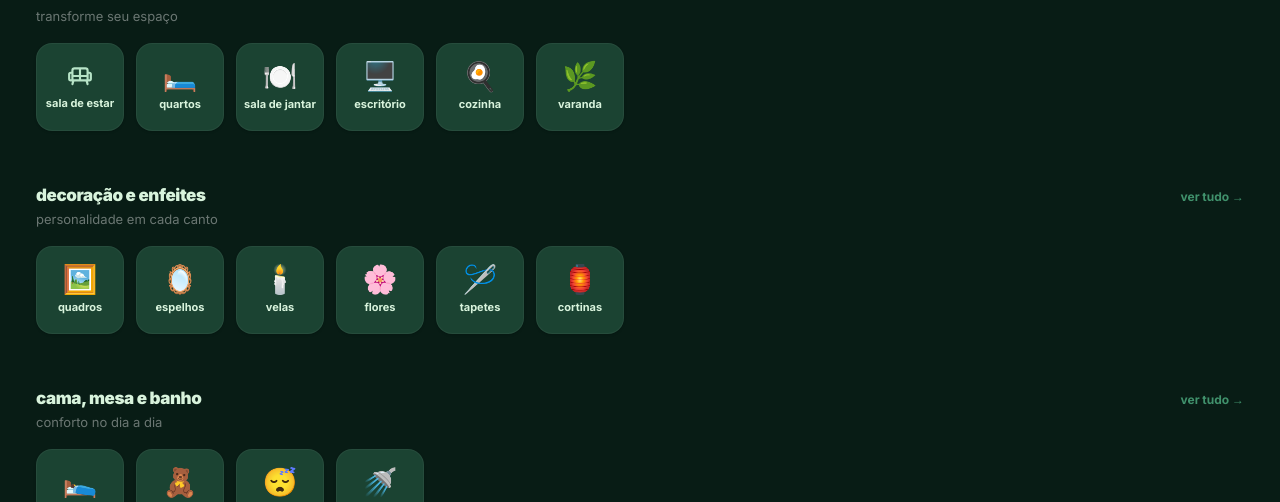
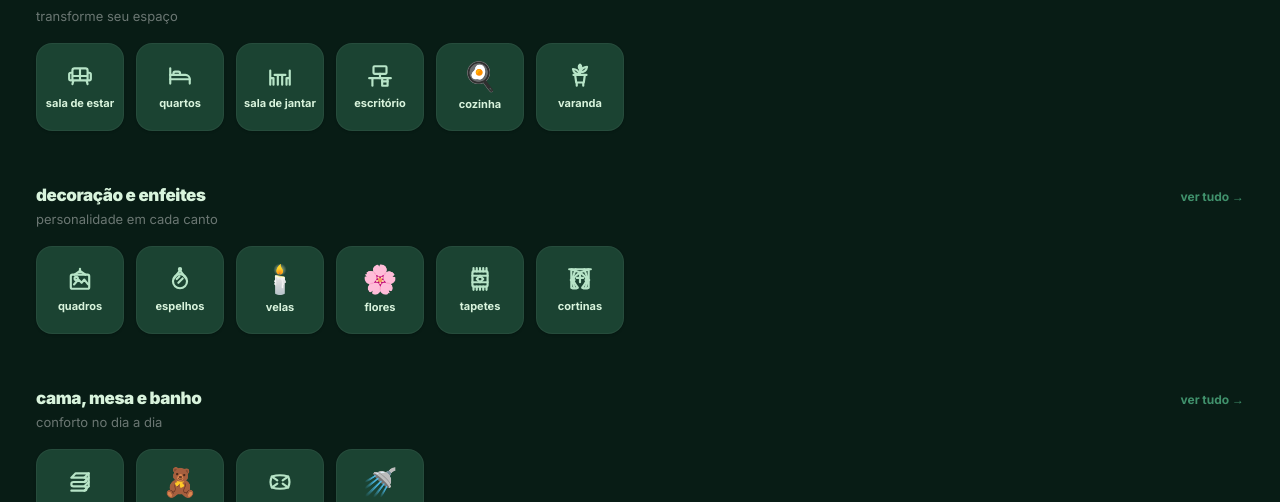
Before and after one commit to EduardoFedeli/Kloop, a Next.js app: page /casa in a window 1280 px wide. Shown: the part 291-793 px from the top of the page. Built offline with nearby package versions, Linux system fonts and the light colour scheme; no server answers; the database is empty.

Commit message:
feat: adiciona mais 14 icones customizados (moveis, decoracao, acessorios, sapatilha)

```diff
--- a/src/app/(main)/casa/page.tsx
+++ b/src/app/(main)/casa/page.tsx
@@ -1,6 +1,6 @@
 import Link from 'next/link'
 import type { ComponentType } from 'react'
-import { SofaIcon } from '@/components/icons/CustomIcons'
+import { SofaIcon, CamaIcon, MesaJantarIcon, EscritorioIcon, VarandaIcon, QuadroIcon, EspelhoIcon, TapeteIcon, CortinaIcon, LencolIcon, TravesseiroIcon } from '@/components/icons/CustomIcons'
 
 type IconComponent = ComponentType<{ size?: number; className?: string }>
 type SubCard = { emoji: string; icon?: IconComponent; label: string; href: string }
@@ -13,11 +13,11 @@ const SECTIONS: Section[] = [
     href: '/search?dept=casa-e-decor&cat=moveis',
     cards: [
       { emoji: '🛋️', icon: SofaIcon, label: 'sala de estar', href: '/search?dept=casa-e-decor&cat=moveis&sub=sala-de-tv-e-estar' },
-      { emoji: '🛏️', label: 'quartos', href: '/search?dept=casa-e-decor&cat=moveis&sub=quartos' },
-      { emoji: '🍽️', label: 'sala de jantar', href: '/search?dept=casa-e-decor&cat=moveis&sub=sala-de-jantar' },
-      { emoji: '🖥️', label: 'escritório', href: '/search?dept=casa-e-decor&cat=moveis&sub=escritorio' },
+      { emoji: '🛏️', icon: CamaIcon, label: 'quartos', href: '/search?dept=casa-e-decor&cat=moveis&sub=quartos' },
+      { emoji: '🍽️', icon: MesaJantarIcon, label: 'sala de jantar', href: '/search?dept=casa-e-decor&cat=moveis&sub=sala-de-jantar' },
+      { emoji: '🖥️', icon: EscritorioIcon, label: 'escritório', href: '/search?dept=casa-e-decor&cat=moveis&sub=escritorio' },
       { emoji: '🍳', label: 'cozinha', href: '/search?dept=casa-e-decor&cat=moveis&sub=cozinha' },
-      { emoji: '🌿', label: 'varanda', href: '/search?dept=casa-e-decor&cat=moveis&sub=varanda-e-jardim' },
+      { emoji: '🌿', icon: VarandaIcon, label: 'varanda', href: '/search?dept=casa-e-decor&cat=moveis&sub=varanda-e-jardim' },
     ],
   },
   {
@@ -25,12 +25,12 @@ const SECTIONS: Section[] = [
     subtitle: 'personalidade em cada canto',
     href: '/search?dept=casa-e-decor&cat=decoracao-e-enfeites',
     cards: [
-      { emoji: '🖼️', label: 'quadros', href: '/search?dept=casa-e-decor&cat=decoracao-e-enfeites&sub=adornos' },
-      { emoji: '🪞', label: 'espelhos', href: '/search?dept=casa-e-decor&cat=decoracao-e-enfeites&sub=espelhos' },
+      { emoji: '🖼️', icon: QuadroIcon, label: 'quadros', href: '/search?dept=casa-e-decor&cat=decoracao-e-enfeites&sub=adornos' },
+      { emoji: '🪞', icon: EspelhoIcon, label: 'espelhos', href: '/search?dept=casa-e-decor&cat=decoracao-e-enfeites&sub=espelhos' },
       { emoji: '🕯️', label: 'velas', href: '/search?dept=casa-e-decor&cat=decoracao-e-enfeites&sub=velas' },
       { emoji: '🌸', label: 'flores', href: '/search?dept=casa-e-decor&cat=decoracao-e-enfeites&sub=flores' },
-      { emoji: '🪡', label: 'tapetes', href: '/search?dept=casa-e-decor&cat=decoracao-e-enfeites&sub=tapetes' },
-      { emoji: '🏮', label: 'cortinas', href: '/search?dept=casa-e-decor&cat=decoracao-e-enfeites&sub=cortinas' },
+      { emoji: '🪡', icon: TapeteIcon, label: 'tapetes', href: '/search?dept=casa-e-decor&cat=decoracao-e-enfeites&sub=tapetes' },
+      { emoji: '🏮', icon: CortinaIcon, label: 'cortinas', href: '/search?dept=casa-e-decor&cat=decoracao-e-enfeites&sub=cortinas' },
     ],
   },
   {
@@ -38,9 +38,9 @@ const SECTIONS: Section[] = [
     subtitle: 'conforto no dia a dia',
     href: '/search?dept=casa-e-decor&cat=cama-mesa-banho',
     cards: [
-      { emoji: '🛌', label: 'lençóis', href: '/search?dept=casa-e-decor&cat=cama-mesa-banho&sub=lencois' },
+      { emoji: '🛌', icon: LencolIcon, label: 'lençóis', href: '/search?dept=casa-e-decor&cat=cama-mesa-banho&sub=lencois' },
       { emoji: '🧸', label: 'cobertores', href: '/search?dept=casa-e-decor&cat=cama-mesa-banho&sub=cobertores' },
-      { emoji: '😴', label: 'travesseiros', href: '/search?dept=casa-e-decor&cat=cama-mesa-banho&sub=travesseiros' },
+      { emoji: '😴', icon: TravesseiroIcon, label: 'travesseiros', href: '/search?dept=casa-e-decor&cat=cama-mesa-banho&sub=travesseiros' },
       { emoji: '🚿', label: 'toalhas', href: '/search?dept=casa-e-decor&cat=cama-mesa-banho&sub=toalhas' },
     ],
   },
--- a/src/app/(main)/kids/page.tsx
+++ b/src/app/(main)/kids/page.tsx
@@ -1,6 +1,6 @@
 import Link from 'next/link'
 import type { ComponentType } from 'react'
-import { MamadeiraIcon, VestidoIcon, CalcaIcon, CasacoIcon, TenisIcon, PijamaIcon, BodyBebeIcon, SandaliaIcon, BolsaMaternidadeIcon } from '@/components/icons/CustomIcons'
+import { MamadeiraIcon, VestidoIcon, CalcaIcon, CasacoIcon, TenisIcon, PijamaIcon, BodyBebeIcon, SandaliaIcon, BolsaMaternidadeIcon, SapatilhaIcon, CamaIcon } from '@/components/icons/CustomIcons'
 
 type IconComponent = ComponentType<{ size?: number; className?: string }>
 type SubCard = { emoji: string; icon?: IconComponent; label: string; href: string }
@@ -40,7 +40,7 @@ const SECTIONS: Section[] = [
       { emoji: '👟', icon: TenisIcon, label: 'tênis', href: '/search?dept=criancas&cat=calcados&sub=tenis' },
       { emoji: '👡', icon: SandaliaIcon, label: 'sandálias', href: '/search?dept=criancas&cat=calcados&sub=sandalias' },
       { emoji: '👢', label: 'botas', href: '/search?dept=criancas&cat=calcados&sub=botas' },
-      { emoji: '🥿', label: 'sapatilhas', href: '/search?dept=criancas&cat=calcados&sub=sapatilhas' },
+      { emoji: '🥿', icon: SapatilhaIcon, label: 'sapatilhas', href: '/search?dept=criancas&cat=calcados&sub=sapatilhas' },
       { emoji: '🥾', label: 'sapatos', href: '/search?dept=criancas&cat=calcados&sub=sapatos' },
     ],
   },
@@ -49,7 +49,7 @@ const SECTIONS: Section[] = [
     subtitle: 'tudo para o bebê',
     href: '/search?dept=criancas&cat=acessorios-e-enxoval',
     cards: [
-      { emoji: '🛏️', label: 'cama/berço', href: '/search?dept=criancas&cat=acessorios-e-enxoval&sub=cama-berco-banho' },
+      { emoji: '🛏️', icon: CamaIcon, label: 'cama/berço', href: '/search?dept=criancas&cat=acessorios-e-enxoval&sub=cama-berco-banho' },
       { emoji: '🤱', label: 'maternidade', href: '/search?dept=criancas&cat=acessorios-e-enxoval&sub=maternidade' },
       { emoji: '👜', icon: BolsaMaternidadeIcon, label: 'bolsas', href: '/search?dept=criancas&cat=acessorios-e-enxoval&sub=bolsas' },
       { emoji: '💺', label: 'cadeirinhas', href: '/search?dept=criancas&cat=acessorios-e-enxoval&sub=cadeirinhas' },
--- a/src/app/(main)/mocas/page.tsx
+++ b/src/app/(main)/mocas/page.tsx
@@ -1,6 +1,6 @@
 import Link from 'next/link'
 import type { ComponentType } from 'react'
-import { VestidoIcon, CalcaIcon, BlusaIcon, CasacoIcon, SaiaIcon, ShortsIcon, PerfumeIcon, TenisIcon, BolsaIcon, OculosIcon, MaquiagemIcon, SkincareIcon, CabeloIcon, UnhaIcon, MochilaIcon, ClutchIcon, ToteIcon, CrossbodyIcon, SandaliaIcon, MuleIcon, RelogioIcon } from '@/components/icons/CustomIcons'
+import { VestidoIcon, CalcaIcon, BlusaIcon, CasacoIcon, SaiaIcon, ShortsIcon, PerfumeIcon, TenisIcon, BolsaIcon, OculosIcon, MaquiagemIcon, SkincareIcon, CabeloIcon, UnhaIcon, MochilaIcon, ClutchIcon, ToteIcon, CrossbodyIcon, SandaliaIcon, MuleIcon, RelogioIcon, ChapeuIcon, JoiaIcon } from '@/components/icons/CustomIcons'
 
 type IconComponent = ComponentType<{ size?: number; className?: string }>
 type SubCard = { emoji: string; icon?: IconComponent; label: string; href: string }
@@ -63,9 +63,9 @@ const SECTIONS: Section[] = [
     cards: [
       { emoji: '👓', icon: OculosIcon, label: 'óculos', href: '/search?dept=mocas&cat=acessorios&sub=oculos' },
       { emoji: '⌚', icon: RelogioIcon, label: 'relógios', href: '/search?dept=mocas&cat=acessorios&sub=relogios' },
-      { emoji: '💍', label: 'jóias', href: '/search?dept=mocas&cat=acessorios&sub=joias-e-bijuterias' },
+      { emoji: '💍', icon: JoiaIcon, label: 'jóias', href: '/search?dept=mocas&cat=acessorios&sub=joias-e-bijuterias' },
       { emoji: '🧣', label: 'cachecóis', href: '/search?dept=mocas&cat=acessorios&sub=cachacois' },
-      { emoji: '🎩', label: 'chapéus', href: '/search?dept=mocas&cat=acessorios&sub=chapeus' },
+      { emoji: '🎩', icon: ChapeuIcon, label: 'chapéus', href: '/search?dept=mocas&cat=acessorios&sub=chapeus' },
     ],
   },
 ]
--- a/src/app/(main)/rapazes/page.tsx
+++ b/src/app/(main)/rapazes/page.tsx
@@ -1,6 +1,6 @@
 import Link from 'next/link'
 import type { ComponentType } from 'react'
-import { CalcaIcon, BlusaIcon, CasacoIcon, ShortsIcon, TernoIcon, PerfumeIcon, TenisIcon, OculosIcon, CamisaSocialIcon, SkincareIcon, CabeloIcon, MochilaIcon, MaletaIcon, RelogioIcon } from '@/components/icons/CustomIcons'
+import { CalcaIcon, BlusaIcon, CasacoIcon, ShortsIcon, TernoIcon, PerfumeIcon, TenisIcon, OculosIcon, CamisaSocialIcon, SkincareIcon, CabeloIcon, MochilaIcon, MaletaIcon, RelogioIcon, CarteiraIcon, ChapeuIcon, JoiaIcon } from '@/components/icons/CustomIcons'
 
 type IconComponent = ComponentType<{ size?: number; className?: string }>
 type SubCard = { emoji: string; icon?: IconComponent; label: string; href: string }
@@ -39,9 +39,9 @@ const SECTIONS: Section[] = [
     cards: [
       { emoji: '⌚', icon: RelogioIcon, label: 'relógios', href: '/search?dept=rapazes&cat=acessorios&sub=relogios' },
       { emoji: '👓', icon: OculosIcon, label: 'óculos', href: '/search?dept=rapazes&cat=acessorios&sub=oculos' },
-      { emoji: '👛', label: 'carteiras', href: '/search?dept=rapazes&cat=acessorios&sub=carteiras' },
-      { emoji: '🎩', label: 'chapéus', href: '/search?dept=rapazes&cat=acessorios&sub=chapeus' },
-      { emoji: '💍', label: 'jóias', href: '/search?dept=rapazes&cat=acessorios&sub=joias-e-bijuterias' },
+      { emoji: '👛', icon: CarteiraIcon, label: 'carteiras', href: '/search?dept=rapazes&cat=acessorios&sub=carteiras' },
+      { emoji: '🎩', icon: ChapeuIcon, label: 'chapéus', href: '/search?dept=rapazes&cat=acessorios&sub=chapeus' },
+      { emoji: '💍', icon: JoiaIcon, label: 'jóias', href: '/search?dept=rapazes&cat=acessorios&sub=joias-e-bijuterias' },
     ],
   },
   {
--- a/src/components/icons/CustomIcons.tsx
+++ b/src/components/icons/CustomIcons.tsx
@@ -342,6 +342,178 @@ export function MuleIcon({ size = 24, className }: IconProps) {
   )
 }
 
+export function CamaIcon({ size = 24, className }: IconProps) {
+  return (
+    <svg width={size} height={size} viewBox="0 0 24 24" {...base} className={className}>
+      <title>Cama</title>
+      <path d="M3 5v14" />
+      <path d="M3 15h18v4" />
+      <path d="M3 11h14a4 4 0 0 1 4 4" />
+      <path d="M6 11V9.5A1.5 1.5 0 0 1 7.5 8h3A1.5 1.5 0 0 1 12 9.5V11" />
+    </svg>
+  )
+}
+
+export function CarteiraIcon({ size = 24, className }: IconProps) {
+  return (
+    <svg width={size} height={size} viewBox="0 0 24 24" {...base} className={className}>
+      <title>Carteira</title>
+      <path d="M7 6V4a1 1 0 0 1 1-1h8a1 1 0 0 1 1 1v2" />
+      <rect x="2" y="6" width="20" height="14" rx="2" />
+      <path d="M22 10h-5a2 2 0 0 0-2 2a2 2 0 0 0 2 2h5" />
+      <path d="M18 12h.01" />
+    </svg>
+  )
+}
+
+export function ChapeuIcon({ size = 24, className }: IconProps) {
+  return (
+    <svg width={size} height={size} viewBox="0 0 24 24" {...base} className={className}>
+      <title>Chapéu</title>
+      <path d="M2 14.5c3 4 17 4 20 0" />
+      <path d="M6.5 15.5l.8-5.5c.2-3.5 2.5-4 4.7-2 2.2-2 4.5-1.5 4.7 2l.8 5.5" />
+      <path d="M6.9 12.8c3.1 1 7.1 1 10.2 0" />
+    </svg>
+  )
+}
+
+export function CortinaIcon({ size = 24, className }: IconProps) {
+  return (
+    <svg width={size} height={size} viewBox="0 0 24 24" {...base} className={className}>
+      <title>Cortina</title>
+      <path d="M12 7v8" />
+      <path d="M9 11h6" />
+      <path d="M2 3h20" />
+      <path d="M4 3v17c2 1 4 1 6 0c-1.5-2.5-4-4.5-4-7c0-3.5 4.5-6 6-7Z" />
+      <path d="M8 3c-1 4-3 6-3 10c0 3 1.5 5.5 2 7" />
+      <path d="M3.5 13c1 1 2.5 1 3.5 0" />
+      <path d="M20 3v17c-2 1-4 1-6 0c1.5-2.5 4-4.5 4-7c0-3.5-4.5-6-6-7Z" />
+      <path d="M16 3c1 4 3 6 3 10c0 3-1.5 5.5-2 7" />
+      <path d="M20.5 13c-1 1-2.5 1-3.5 0" />
+    </svg>
+  )
+}
+
+export function EscritorioIcon({ size = 24, className }: IconProps) {
+  return (
+    <svg width={size} height={size} viewBox="0 0 24 24" {...base} className={className}>
+      <title>Escritório</title>
+      <rect x="6" y="3" width="12" height="7" rx="1" />
+      <path d="M12 10v4" />
+      <path d="M2 14h20" />
+      <path d="M5 14v7" />
+      <path d="M14 14v7h5v-7" />
+      <path d="M14 17h5" />
+    </svg>
+  )
+}
+
+export function EspelhoIcon({ size = 24, className }: IconProps) {
+  return (
+    <svg width={size} height={size} viewBox="0 0 24 24" {...base} className={className}>
+      <title>Espelho</title>
+      <circle cx="12" cy="3" r="1" />
+      <path d="M6.5 11.5L12 4l5.5 7.5" />
+      <circle cx="12" cy="14" r="6.5" />
+      <path d="M10.5 15.5l4-4" />
+      <path d="M9 12l2.5-2.5" />
+    </svg>
+  )
+}
+
+export function JoiaIcon({ size = 24, className }: IconProps) {
+  return (
+    <svg width={size} height={size} viewBox="0 0 24 24" {...base} className={className}>
+      <title>Joia</title>
+      <path d="M8 3h8l3 4-7 5-7-5Z M5 7h14 M8 3l4 4 4-4 M12 7v5 M6.5 8.5a7.5 7.5 0 1 0 11 0" />
+    </svg>
+  )
+}
+
+export function LencolIcon({ size = 24, className }: IconProps) {
+  return (
+    <svg width={size} height={size} viewBox="0 0 24 24" {...base} className={className}>
+      <title>Lençol</title>
+      <path d="M4 8l4-4h12l-4 4H4z" />
+      <path d="M16 8a2 2 0 0 1 0 4H6a2 2 0 0 0 0 4h10a2 2 0 0 1 0 4H4" />
+      <path d="M20 4v12" />
+      <path d="M16 12l4-4" />
+      <path d="M16 16l4-4" />
+      <path d="M16 20l4-4" />
+    </svg>
+  )
+}
+
+export function MesaJantarIcon({ size = 24, className }: IconProps) {
+  return (
+    <svg width={size} height={size} viewBox="0 0 24 24" {...base} className={className}>
+      <title>Mesa de jantar</title>
+      <path d="M3 7v13M3 14h3v6M7 11h10M10 11v9M14 11v9M21 7v13M21 14h-3v6" />
+    </svg>
+  )
+}
+
+export function QuadroIcon({ size = 24, className }: IconProps) {
+  return (
+    <svg width={size} height={size} viewBox="0 0 24 24" {...base} className={className}>
+      <title>Quadro</title>
+      <path d="M12 2.5v2" />
+      <path d="M7 8l5-3.5 5 3.5" />
+      <rect x="3.5" y="8" width="17" height="13" rx="1.5" />
+      <path d="M6.5 17l4-4.5 3 3 2.5-3 3.5 4.5" />
+      <circle cx="8.5" cy="11.5" r="1.5" />
+    </svg>
+  )
+}
+
+export function SapatilhaIcon({ size = 24, className }: IconProps) {
+  return (
+    <svg width={size} height={size} viewBox="0 0 24 24" {...base} className={className}>
+      <title>Sapatilha</title>
+      <path d="M 3 10.5 C 6.5 9.2 11 9.8 14.5 11.2" />
+      <path d="M 3 10.5 C 2.5 14 2.5 16.5 4.5 18 C 7 19.5 14 19.5 18 18 C 20.2 17.2 21.5 15.8 21.5 14.2 C 21.5 12.8 19 11.8 16 11.8 C 11.5 14.2 7 13.8 3 10.5 Z" />
+      <path d="M 16 11.8 C 13.8 10.2 13.5 13 16 11.8 C 18.2 10.2 18.5 13 16 11.8 Z" />
+      <path d="M 15.2 12.2 L 14 14.2 M 16.8 12.2 L 18 14.2" />
+    </svg>
+  )
+}
+
+export function TapeteIcon({ size = 24, className }: IconProps) {
+  return (
+    <svg width={size} height={size} viewBox="0 0 24 24" {...base} className={className}>
+      <title>Tapete</title>
+      <rect x="5" y="5" width="14" height="14" rx="1" />
+      <path d="M6 2v3M9 2v3M12 2v3M15 2v3M18 2v3" />
+      <path d="M6 19v3M9 19v3M12 19v3M15 19v3M18 19v3" />
+      <path d="M5 9h14M5 15h14" />
+      <path d="M12 9l3 3-3 3-3-3z" />
+    </svg>
+  )
+}
+
+export function TravesseiroIcon({ size = 24, className }: IconProps) {
+  return (
+    <svg width={size} height={size} viewBox="0 0 24 24" {...base} className={className}>
+      <title>Travesseiro</title>
+      <path d="M 4.5 7 Q 12 4.5 19.5 7 Q 22 12 19.5 17 Q 12 19.5 4.5 17 Q 2 12 4.5 7 Z" />
+      <path d="M 4.5 7 Q 7.5 9 9.5 10.5" />
+      <path d="M 19.5 7 Q 16.5 9 14.5 10.5" />
+      <path d="M 4.5 17 Q 7.5 15 9.5 13.5" />
+      <path d="M 19.5 17 Q 16.5 15 14.5 13.5" />
+    </svg>
+  )
+}
+
+export function VarandaIcon({ size = 24, className }: IconProps) {
+  return (
+    <svg width={size} height={size} viewBox="0 0 24 24" {...base} className={className}>
+      <title>Varanda</title>
+      <path d="M6 11h12M7.5 11l1 7h7l1-7M9 18v3M15 18v3" />
+      <path d="M12 11V4M12 10.5c-3.5 0-6-1.5-6.5-5 2.5 0 5 1.5 6.5 5M12 8.5c3.5 0 6-1.5 6.5-5-2.5 0-5 1.5-6.5 5M12 6c-1.5-2-1.5-3.5 0-4.5 1.5 1 1.5 2.5 0 4.5" />
+    </svg>
+  )
+}
+
 export function RelogioIcon({ size = 24, className }: IconProps) {
   return (
     <svg width={size} height={size} viewBox="0 0 24 24" {...base} className={className}>
```
